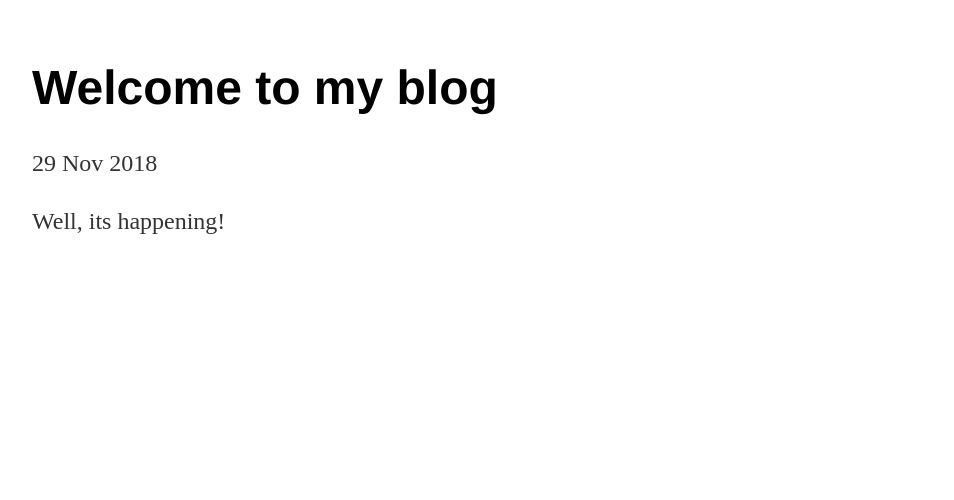
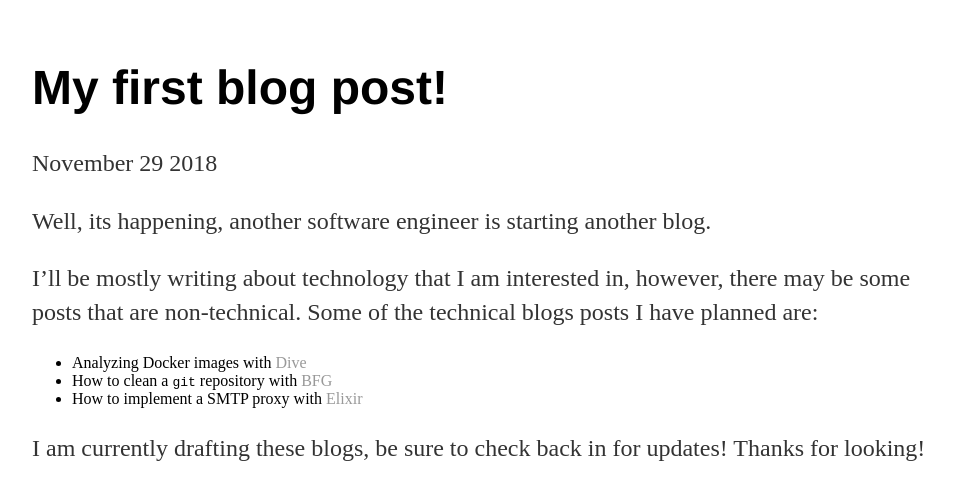
Before and after one commit to nickdichev/nickdichev.github.io, a Jekyll site: the page built from _posts/2018-11-29-welcome.md, in a window 1280 px wide. Shown: the top 500 px of the page, without its empty margins (160-1114 px from the left). Built offline with Jekyll 4.4.1, drawn with Linux system fonts in a browser that asks for light colours.

Commit message:
changed date formatting on blog posts

```diff
--- a/_layouts/post.html
+++ b/_layouts/post.html
@@ -6,8 +6,10 @@ layout: post
 </head>
 
 <h1>{{ page.title }}</h1>
-<p class="meta">{{ page.date | date_to_string }}</p>
+<p class="meta">
+  {{ page.date | date: "%B %-d %Y" }}
+</p>
 
 <div class="post">
-	  {{ content }}
+  {{ content }}
 </div>
--- a/_posts/2018-11-29-welcome.md
+++ b/_posts/2018-11-29-welcome.md
@@ -1,7 +1,15 @@
 ---
 layout: post
-title: Welcome to my blog
+title: My first blog post!
 date: 2018-11-29
 ---
 
-Well, its happening!
+Well, its happening, another software engineer is starting another blog.
+
+I'll be mostly writing about technology that I am interested in, however, there may be some posts that are non-technical. Some of the technical blogs posts I have planned are:
+
+* Analyzing Docker images with [Dive](https://github.com/wagoodman/dive)
+* How to clean a `git` repository with [BFG](https://rtyley.github.io/bfg-repo-cleaner/)
+* How to implement a SMTP proxy with [Elixir](https://elixir-lang.org/)
+
+I am currently drafting these blogs, be sure to check back in for updates! Thanks for looking!
--- a/blog/index.html
+++ b/blog/index.html
@@ -6,10 +6,8 @@ title: Blog
 
   {% for post in site.posts %}
     <li>
-      <span>
-        {{ post.date | date_to_string }}
-      </span>
-      » <a href="{{ post.url }}" title="{{ post.title }}">{{ post.title }}</a>
+      <a href="{{ post.url }}" title="{{ post.title }}">{{ post.title }}</a>
+      (<span>{{ post.date | date: "%B %-d %Y" }}</span>)
     </li>
   {% endfor %}
 </ul>
```
